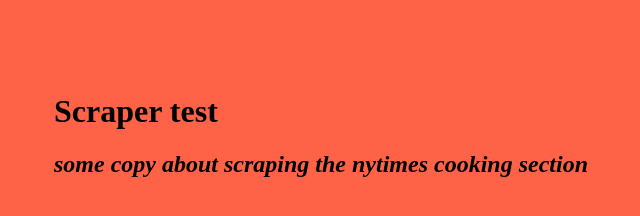
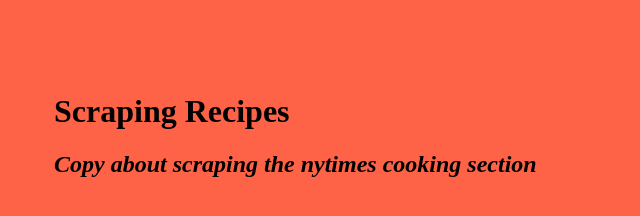
Before and after one commit to rspica/Fit-to-Scrape, a website: page public/index.html in a window 1280 px wide. Shown: the whole page, without its empty margins (106-746 px from the left). Drawn offline with nearby package versions, Linux system fonts and the light colour scheme; no server answers.

Commit message:
Update paths to display scrape

```diff
--- a/public/index.html
+++ b/public/index.html
@@ -46,12 +46,12 @@
   </head>
   <body>
     <div id="wrapper">
-      <h1>Scraper test</h1>
-      <h2><i>some copy about scraping the nytimes cooking section</i></h2>
+      <h1>Scraping Recipes</h1>
+      <h2><i>Copy about scraping the nytimes cooking section</i></h2>
       <div id="articles"></div>
       <div id="comment"></div>
     </div>
     <script src="https://cdnjs.cloudflare.com/ajax/libs/jquery/3.2.1/jquery.min.js"></script>
-    <script src="./public/js/app.js"></script>
+    <script src="./js/app.js"></script>
   </body>
 </html>
```
Also changed, not shown: .eslintrc.js (added).
